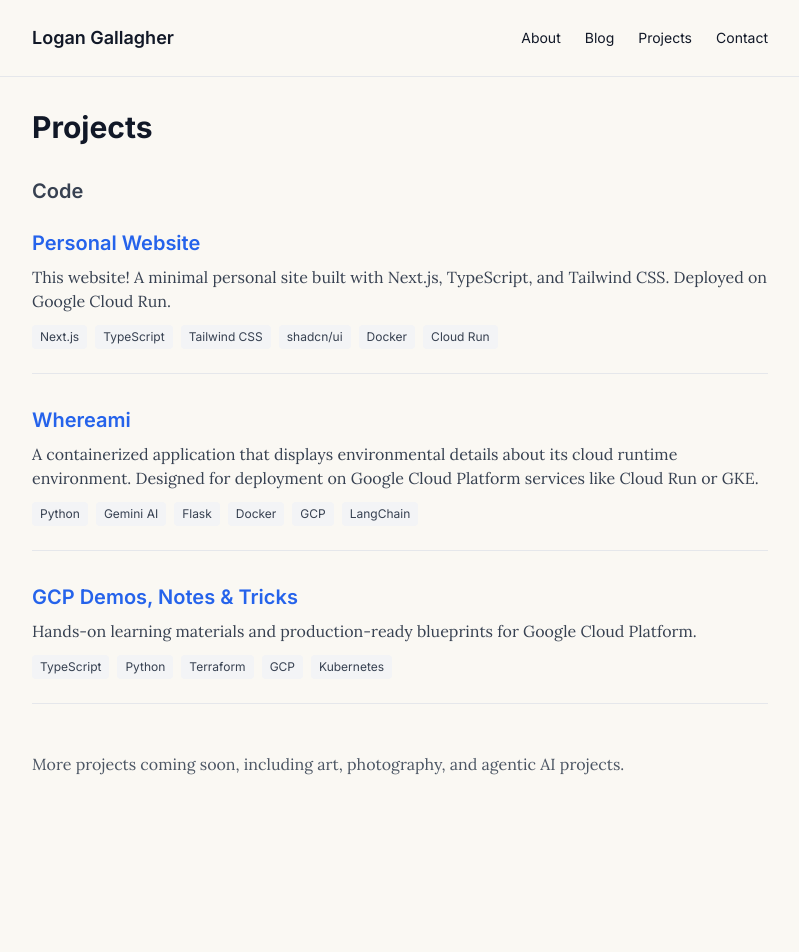
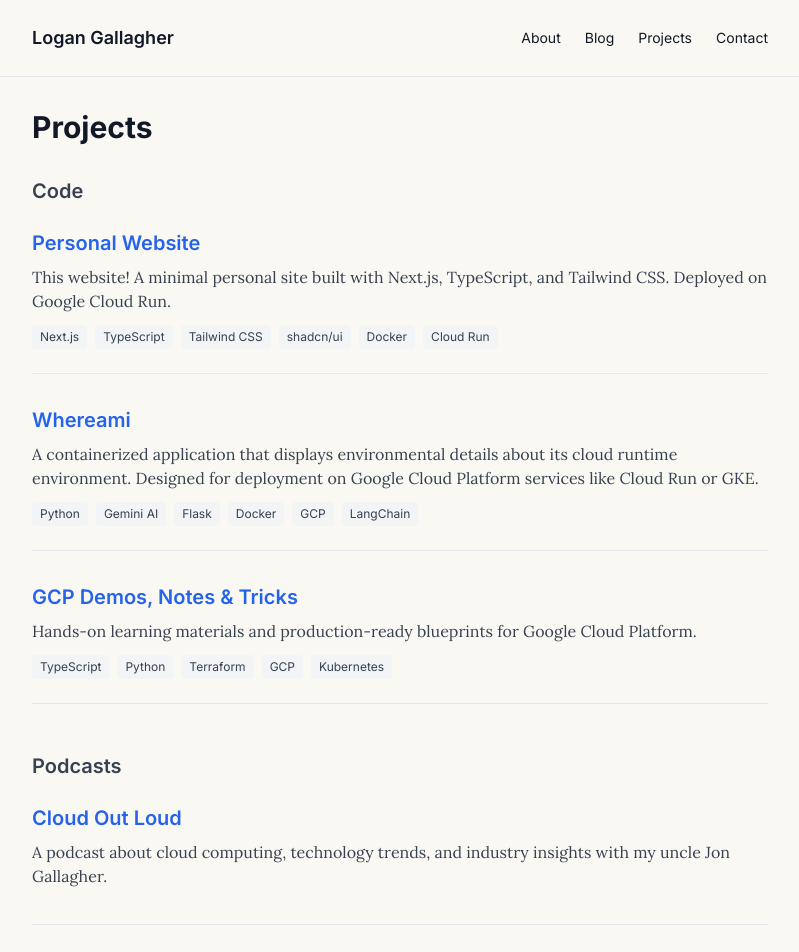
Before and after one commit to gallaglo/personal-website, a Next.js app: page /projects in a window 1280 px wide. Shown: the top 952 px of the page, without its empty margins (240-1039 px from the left). Before the commit the page ends 808 px from the top, so only its background shows below. Built offline with nearby package versions, Linux system fonts and the light colour scheme.

Commit message:
add podcast to projects page

```diff
--- a/app/projects/page.tsx
+++ b/app/projects/page.tsx
@@ -54,6 +54,24 @@ export default function Projects() {
         ))}
       </div>
 
+      <h2 className="text-xl font-semibold mb-6 mt-12 text-gray-700 font-sans">Podcasts</h2>
+
+      <div className="border-b border-gray-200 pb-6">
+        <h3 className="text-xl font-semibold mb-2 font-sans">
+          <a
+            href="https://cloudoutloudpodcast.buzzsprout.com/"
+            className="text-blue-600 hover:text-blue-800 hover:underline"
+            target="_blank"
+            rel="noopener noreferrer"
+          >
+            Cloud Out Loud
+          </a>
+        </h3>
+        <p className="text-gray-700 mb-3">
+          A podcast about cloud computing, technology trends, and industry insights with my uncle Jon Gallagher.
+        </p>
+      </div>
+
       <p className="mt-12 text-gray-600">
         More projects coming soon, including art, photography, and agentic AI projects.
       </p>
```
